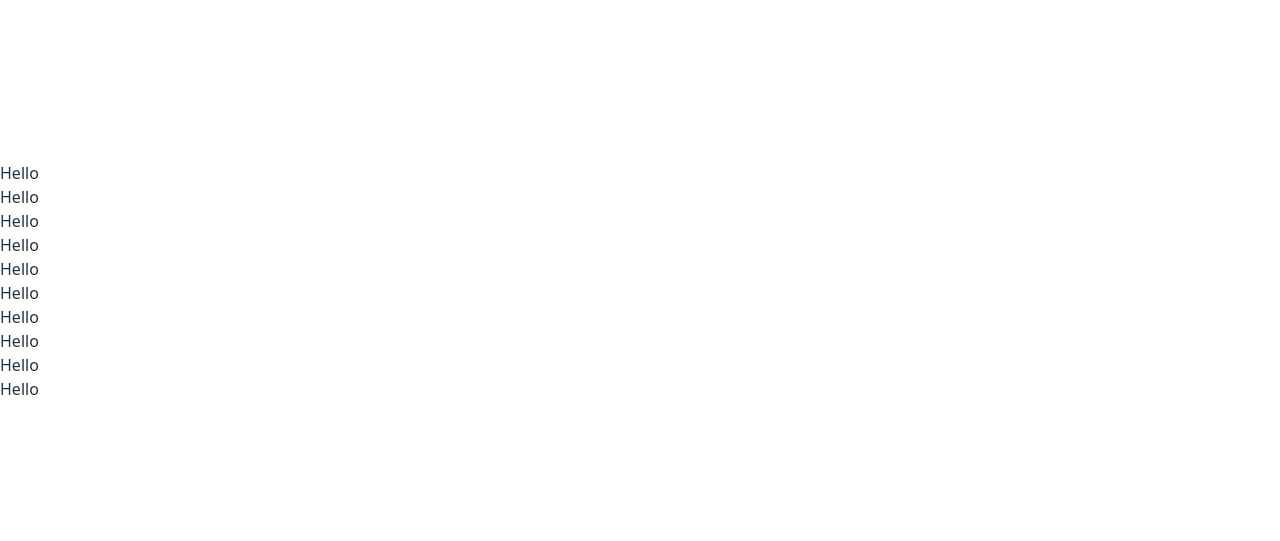
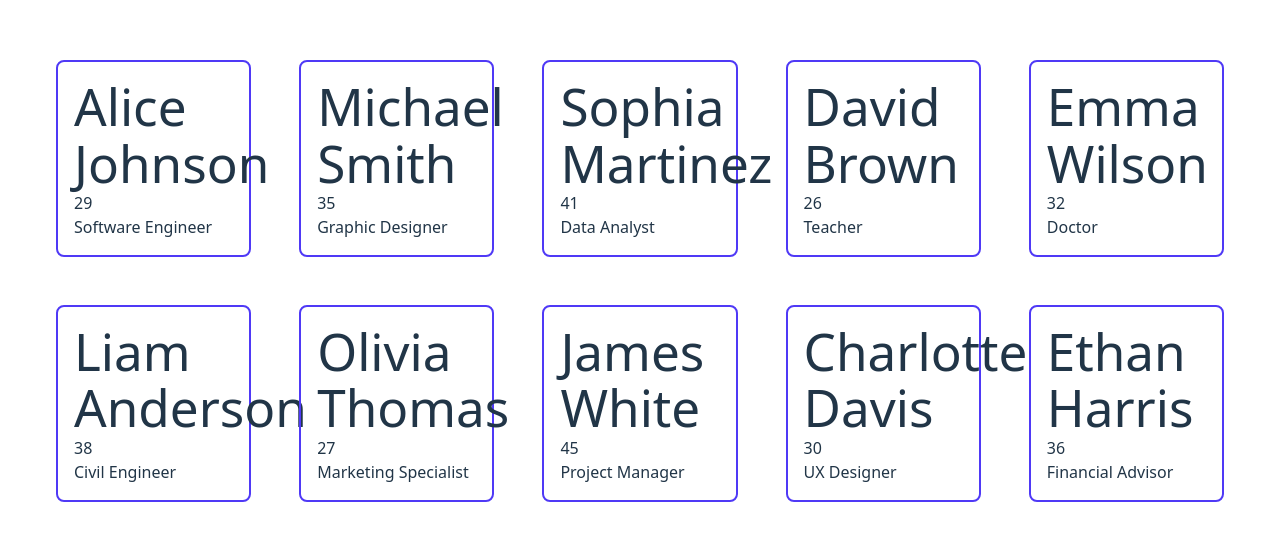
Before and after one commit to tanjirhc/understand-react, a React (Vite) app: page / in a window 1280 px wide. Shown: the part 119-660 px from the top of the page. Built offline with nearby package versions, Linux system fonts and the light colour scheme.

Commit message:
grid style

```diff
--- a/src/components/Product/Product.jsx
+++ b/src/components/Product/Product.jsx
@@ -4,8 +4,10 @@ const Product = ({product}) => {
    const {name, age, profession} = product;
 
   return (
-    <div>
-      Hello
+    <div className='border-2 m-4 p-4 border-indigo-600 rounded-lg bordder-center'>
+      <h1 className='text-2xl'>{name}</h1>
+      <p>{age}</p>
+      <span>{profession}</span>
     </div>
   )
 }
--- a/src/components/Products/Products.jsx
+++ b/src/components/Products/Products.jsx
@@ -13,7 +13,7 @@ const Products = () => {
     }, [])
 
   return (
-    <div>
+    <div className='grid grid-cols-5 gap-4 m-4 p-6 py-3'>
       {
         products.map(product => <Product
             key={product.id}
```
